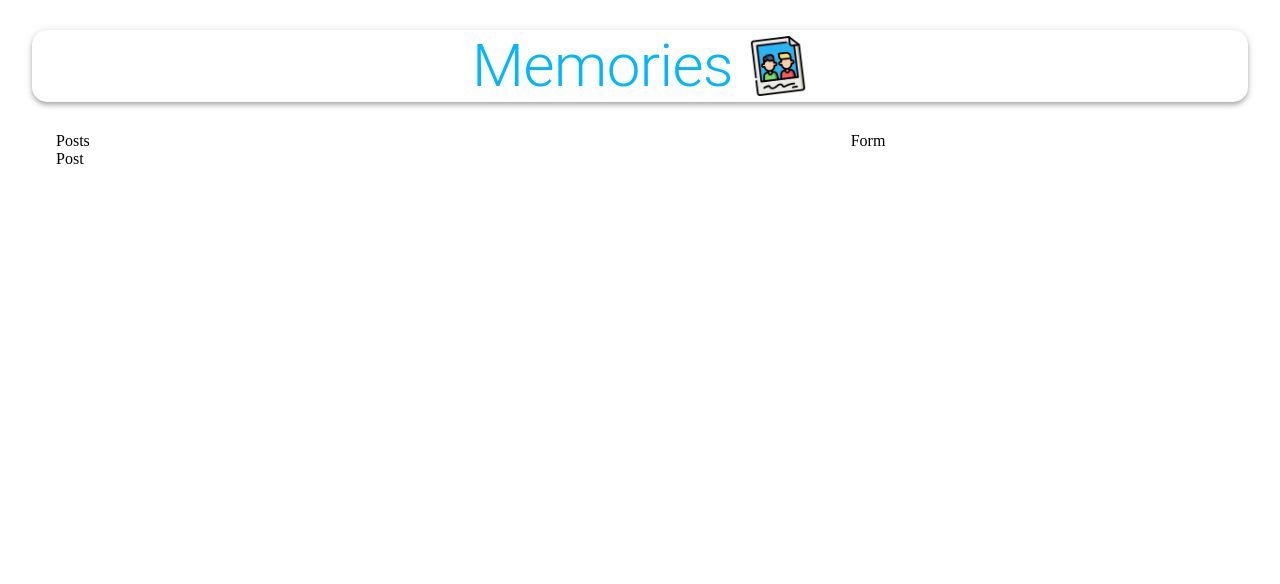
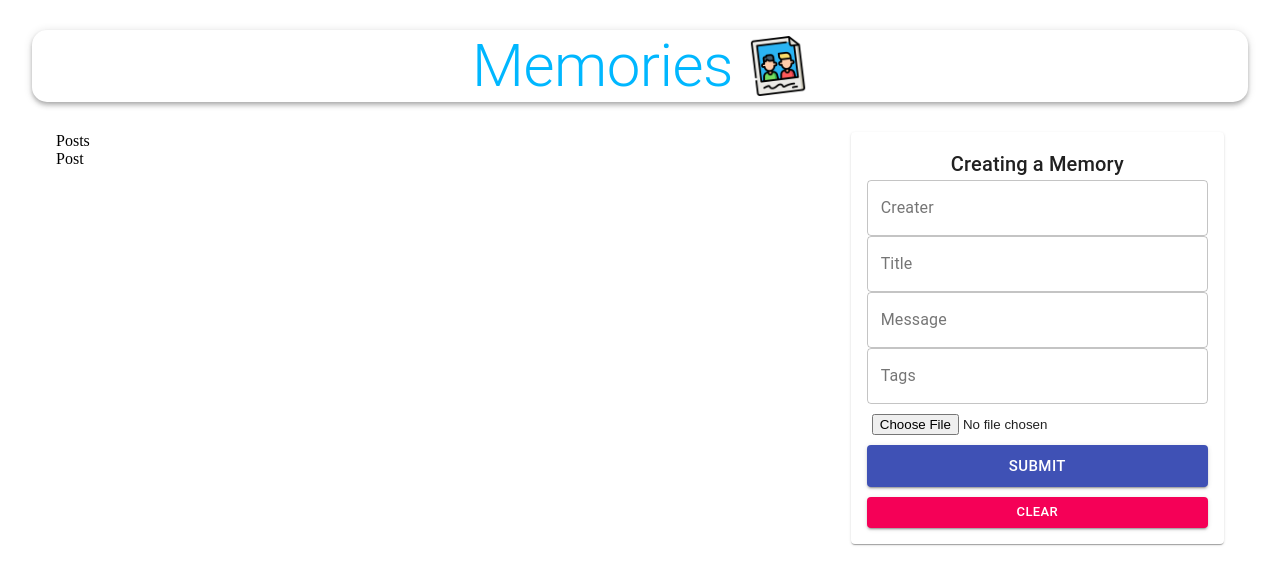
Before and after one commit to chalana1995/Social-Media-mern-client, a React (Create React App) app in the folder client/: page / in a window 1280 px wide. Shown: the top 584 px of the page. Built offline with nearby package versions, Linux system fonts and the light colour scheme; no server answers.

Commit message:
form created

```diff
--- a/client/package.json
+++ b/client/package.json
@@ -2,7 +2,7 @@
   "name": "client",
   "version": "0.1.0",
   "private": true,
-  "proxy": "https://memories-project-part4.herokuapp.com/",
+  "proxy": "http://localhost:5000",
   "dependencies": {
     "@material-ui/core": "^4.9.10",
     "@material-ui/icons": "^4.9.1",
--- a/client/src/components/Form/Form.js
+++ b/client/src/components/Form/Form.js
@@ -1,10 +1,74 @@
-import React from 'react'
+import React, { useState } from 'react'
 import useStyles from './style'
+import FileBase from 'react-file-base64'
+import { TextField, Button, Typography, Paper } from '@material-ui/core'
 
 const Form = () => {
   const classes = useStyles()
+
+  const [postData, setPostData] = useState({
+    creator: '',
+    title: '',
+    message: '',
+    tags: '',
+    selectedFile: ''
+  })
+
+  const handleSubmit = () => {
+
+  }
+
+  const clear = () => {
+
+  }
+
   return (
-    <div>Form</div>
+    <Paper className={classes.paper}>
+      <form autoComplete='off' noValidate className={classes.form} onSubmit={handleSubmit}>
+        <Typography variant='h6'>Creating a Memory</Typography>
+        <TextField
+          name='creator'
+          variant='outlined'
+          label='Creater'
+          fullWidth
+          value={postData.creator}
+          onChange={(e) => setPostData({...postData, creator: e.target.value})}
+        />
+        <TextField
+          name='title'
+          variant='outlined'
+          label='Title'
+          fullWidth
+          value={postData.title}
+          onChange={(e) => setPostData({...postData, title: e.target.value})}
+        />
+        <TextField
+          name='message'
+          variant='outlined'
+          label='Message'
+          fullWidth
+          value={postData.message}
+          onChange={(e) => setPostData({...postData, message: e.target.value})}
+        />
+        <TextField
+          name='tags'
+          variant='outlined'
+          label='Tags'
+          fullWidth
+          value={postData.tags}
+          onChange={(e) => setPostData({...postData, tags: e.target.value})}
+        />
+        <div className={classes.fileInput}>
+          <FileBase
+             type='file'
+             multiple={false}
+             onDone={({base64}) => setPostData({...postData, selectedFile:base64})}
+          />
+        </div>
+        <Button className={classes.buttonSubmit} variant="contained" color="primary" size="large" type="submit" fullWidth>Submit</Button>
+        <Button variant="contained" color="secondary" size="small" onClick={clear} fullWidth>Clear</Button>
+      </form>
+    </Paper>
   )
 }
 
--- a/client/src/components/Posts/Posts.js
+++ b/client/src/components/Posts/Posts.js
@@ -1,7 +1,14 @@
 import React from 'react'
 import Post from './Post/Post'
+import useStyles from './style'
+import { useSelector } from 'react-redux'
 
 const Posts = () => {
+
+  const posts = useSelector((state) => state.posts)
+  const classes = useStyles()
+
+  console.log(posts);
   return (
     <>
       <div>Posts</div>
```
